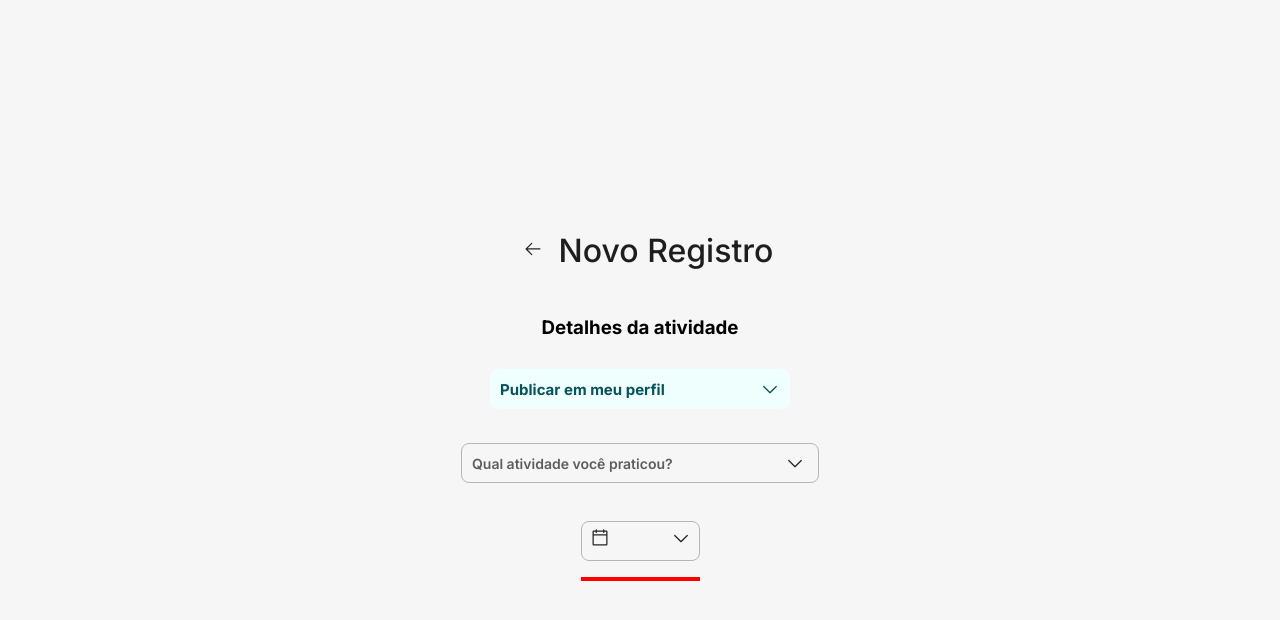
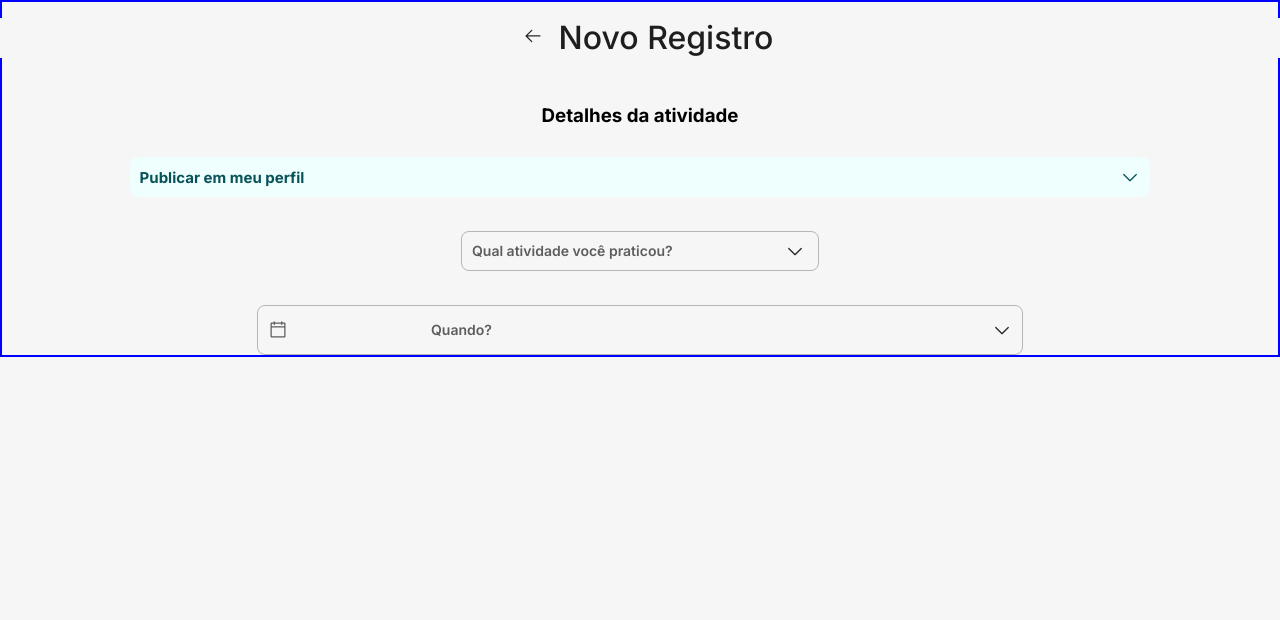
Before and after one commit to Move-HandsOn/move-frontend, a React (Vite) app: page /newactivity in a window 1280 px wide. Shown: the top 620 px of the page. Built offline with nearby package versions, Linux system fonts and the light colour scheme.

Commit message:
wip: conclusão componente DateInput

```diff
--- a/src/app.tsx
+++ b/src/app.tsx
@@ -1,15 +1,19 @@
 import style from './app.module.css';
-import TabBar from './components/tabBar/tabBar';
-import Feed from './pages/Feed/Feed';
-import SignIn from './pages/SignIn/SignIn';
+// import TabBar from './components/tabBar/tabBar';
+// import Feed from './pages/Feed/Feed';
+// import SignIn from './pages/SignIn/SignIn';
+import NewActivity from './pages/NewActivity/NewActivity';
 
 function App() {
   return (
     <div className={style.containerMain}>
       <div className={style.main}>
         <div className={style.header}></div>
-        <div className={style.content}></div>
-        <div className={style.footer}><TabBar/></div>
+        <div className={style.content}>
+          <NewActivity />
+          {/* <SignIn /> */}
+        </div>
+        <div className={style.footer}>{/* <TabBar /> */}</div>
       </div>
     </div>
   );
--- a/src/components/DateInput/DateInput.module.css
+++ b/src/components/DateInput/DateInput.module.css
@@ -1,11 +1,11 @@
 .select_container {
   position: relative;
   display: flex;
-  width: 151px;
+  align-items: center;
+  width: 60%;
   padding: 4px 16px;
-  flex-direction: column;
-  align-items: flex-start;
-  gap: 16px;
+  border-radius: 8px;
+  border: var(--STROKE-1) 1px solid;
 }
 
 .custom_select {
@@ -15,54 +15,40 @@
 
   width: 100%;
   height: 40px;
-  padding: 10px;
-  padding-right: 40px;
-
-  cursor: pointer;
   overflow: hidden;
   color: var(--PRIMARY);
   text-overflow: ellipsis;
+  border: none;
+  padding-left: 7px;
 
-  font-size: 16px;
-  font-weight: 700;
-  line-height: 150%;
-
-  border-radius: 8px;
-  border:
-    var(--STROKE-1),
-    1px solid;
-
-  color: var(--Text-Secundary, #5d5d5d);
-  background-color: transparent;
   font-size: 14px;
   font-weight: 600;
+  color: var(--Text-Secundary, #5d5d5d);
   line-height: 124.5%;
+  text-align: center;
 }
 
 .icon_container {
   width: 100%;
-
-  display: flex;
-  flex-direction: row;
-  justify-content: space-between;
-  align-items: center;
-
-  border: 2px solid red;
 }
 
 .arrow_icon,
 .calendar_icon {
   position: absolute;
-  right: 25px;
-  top: 30%;
   transform: translateY(-50%);
-  pointer-events: none;
   width: 20px;
   height: 20px;
+  cursor: pointer;
 }
 
 .calendar_icon {
-  left: 25px;
+  left: 10px;
+  top: 50%;
+}
+
+.arrow_icon {
+  right: 10px;
+  top: 50%;
 }
 
 .custom_select:focus {
--- a/src/components/DateInput/DateInput.tsx
+++ b/src/components/DateInput/DateInput.tsx
@@ -12,6 +12,10 @@ function DateInput({ dates, value, onChange }: Props) {
   return (
     <div className={style.select_container}>
       <select className={style.custom_select} value={value} onChange={onChange}>
+        <option value="" disabled selected>
+          Quando?
+        </option>
+
         {/* {dates.map((option, index) => (
           <option key={index} value={option}>
             {option}
--- a/src/components/PublishOptionsList/PublishOptionsList.module.css
+++ b/src/components/PublishOptionsList/PublishOptionsList.module.css
@@ -1,6 +1,6 @@
 .select_container {
   position: relative;
-  width: 300px;
+  width: 80%;
 }
 
 .custom_select {
@@ -33,6 +33,7 @@
   pointer-events: none;
   width: 20px;
   height: 20px;
+  background: var(--PRIMARY-LIGHT);
 }
 
 .custom_select:focus {
--- a/src/index.css
+++ b/src/index.css
@@ -3,6 +3,7 @@
   padding: 0;
   box-sizing: border-box;
   font-family: 'Inter', sans-serif;
+  background-color: var(--WHITE);
 }
 
 :root {
--- a/src/pages/NewActivity/newActivity.module.css
+++ b/src/pages/NewActivity/newActivity.module.css
@@ -1,12 +1,13 @@
 .container {
-  width: 100vw;
-  height: 100vh;
-  background-color: var(--WHITE);
+  width: 100%;
+  height: 100%;
 
   display: flex;
   justify-content: center;
   align-items: center;
   flex-direction: column;
 
+  border: 2px solid blue;
+
   gap: 30px;
 }
```
Also changed, not shown: src/pages/SignIn/SignIn.module.css (+4 -6 lines), src/assets/CalendarBlank.svg.
